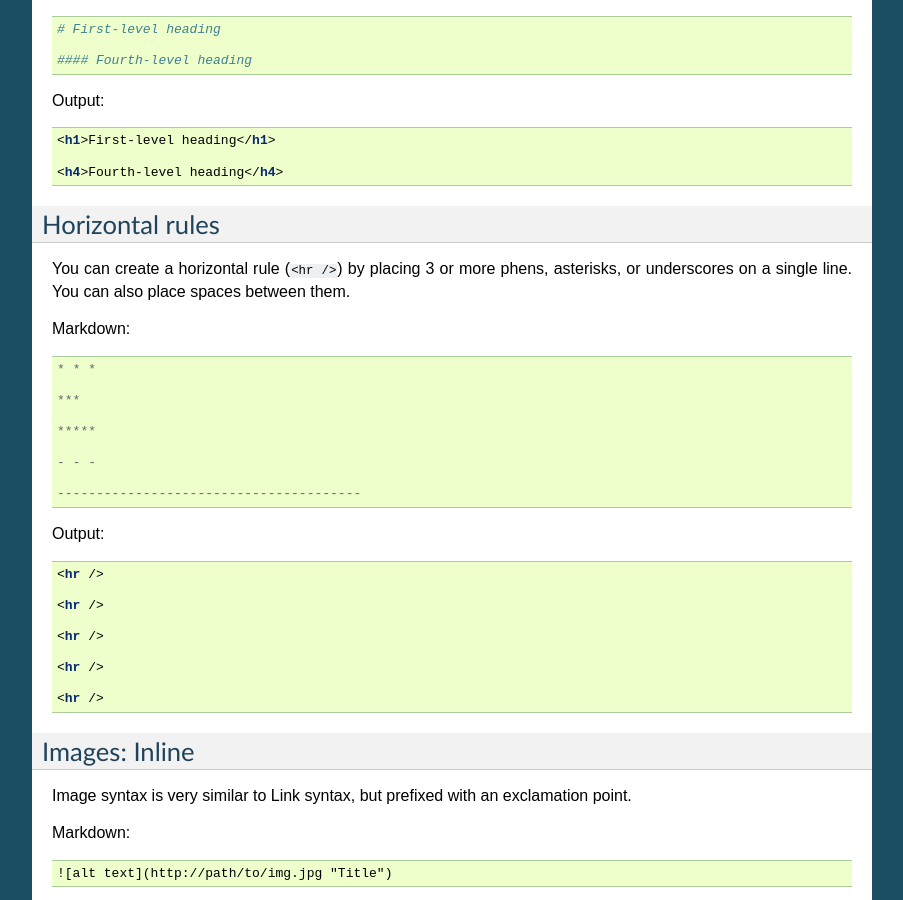
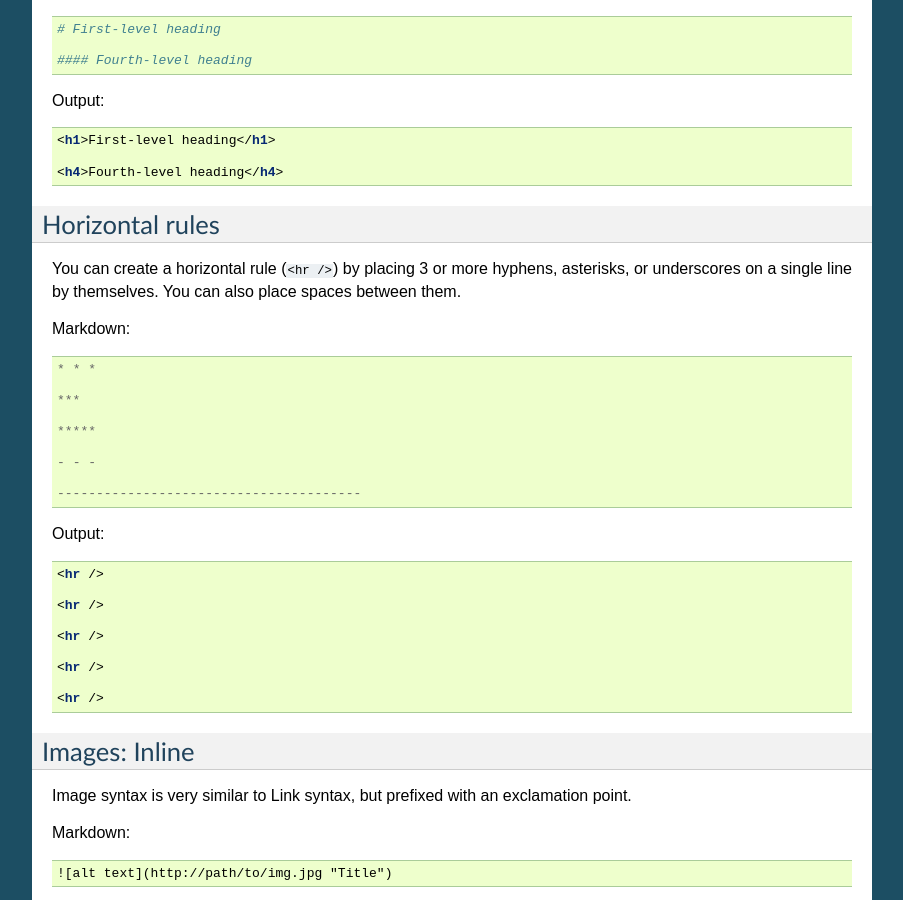
Before and after one commit to joaedwar/markdown-guide, a Sphinx documentation site: the page built from docs/basics.rst, in a window 1280 px wide and 900 px high, scrolled down 1776 px. Shown: the whole window, without its empty margins (198-1101 px from the left). Built offline with Sphinx 7.4.7, drawn with Linux system fonts in a browser that asks for light colours.

Commit message:
Typo + minor clarification for HR syntax

```diff
--- a/docs/basics.rst
+++ b/docs/basics.rst
@@ -120,7 +120,7 @@ Output:
 Horizontal rules
 =================
 
-You can create a horizontal rule (``<hr />``) by placing 3 or more phens, asterisks, or underscores on a single line. You can also place spaces between them.
+You can create a horizontal rule (``<hr />``) by placing 3 or more hyphens, asterisks, or underscores on a single line by themselves. You can also place spaces between them.
 
 Markdown::
 
```
